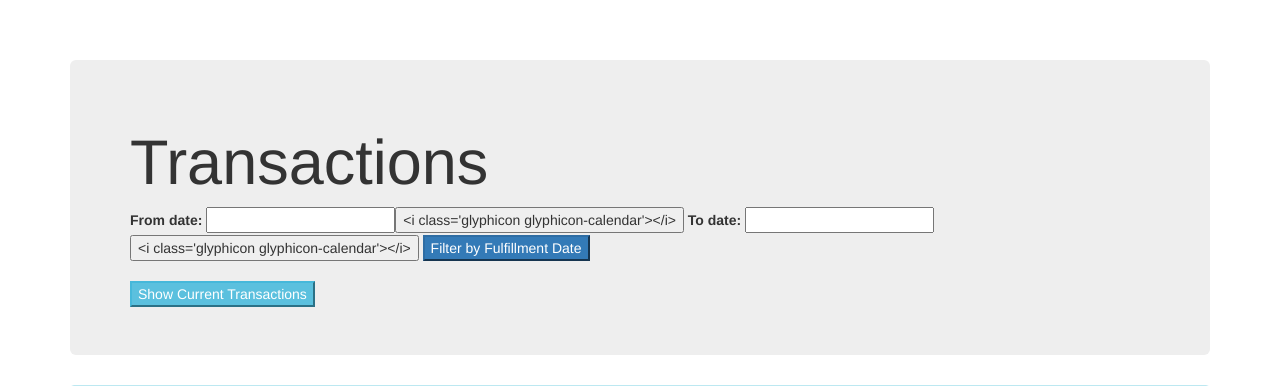
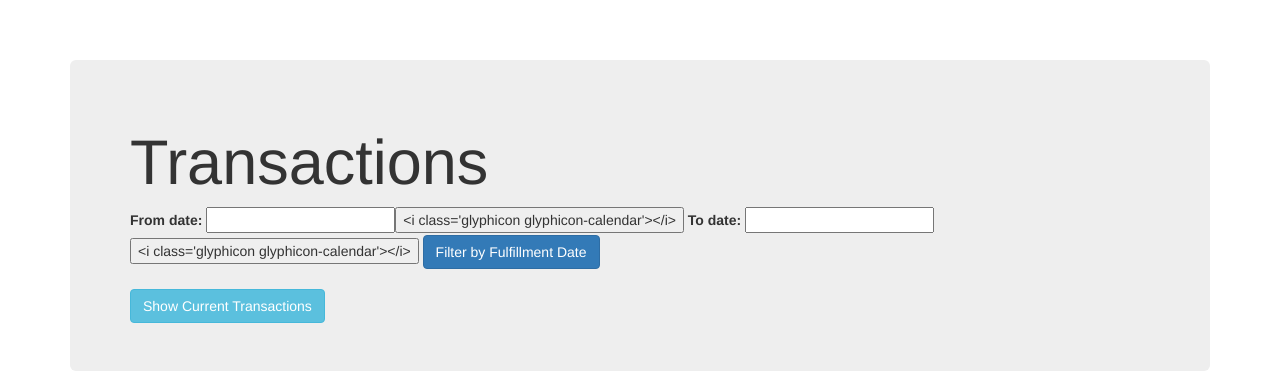
Before and after one commit to mfcovington/django-revenue-tracker, a Django app: template revenue_tracker/templates/revenue_tracker/transaction_list.html in a window 1280 px wide. Shown: the top 386 px of the page. Run offline with Django 3.2, Linux system fonts and the light colour scheme; the template is opened without the code that fills it, so the values that code supplies are empty; parts of the project's set-up code (start-up, migrations or seed data) failed here and were passed over; some libraries are stand-ins or nearby versions.

Commit message:
Use bootstrap-styled buttons

```diff
--- a/revenue_tracker/templates/revenue_tracker/transaction_list.html
+++ b/revenue_tracker/templates/revenue_tracker/transaction_list.html
@@ -16,10 +16,10 @@
         <input id="from_date" type="text" name="from_date" value="{{ from_date }}">
         <label for="to_date">To date: </label>
         <input id="to_date" type="text" name="to_date" value="{{ to_date }}">
-        <input class="btn-primary" type="submit" value="Filter by Fulfillment Date">
+        <input class="btn btn-primary" type="submit" value="Filter by Fulfillment Date">
       </form>
       <br>
-      <button class="button btn-info" id="toggle-in-progress">Show Current Transactions</button>
+      <button class="btn btn-info" id="toggle-in-progress">Show Current Transactions</button>
     </div>
 
     <div id="in-progress" style="display: none;">
```
